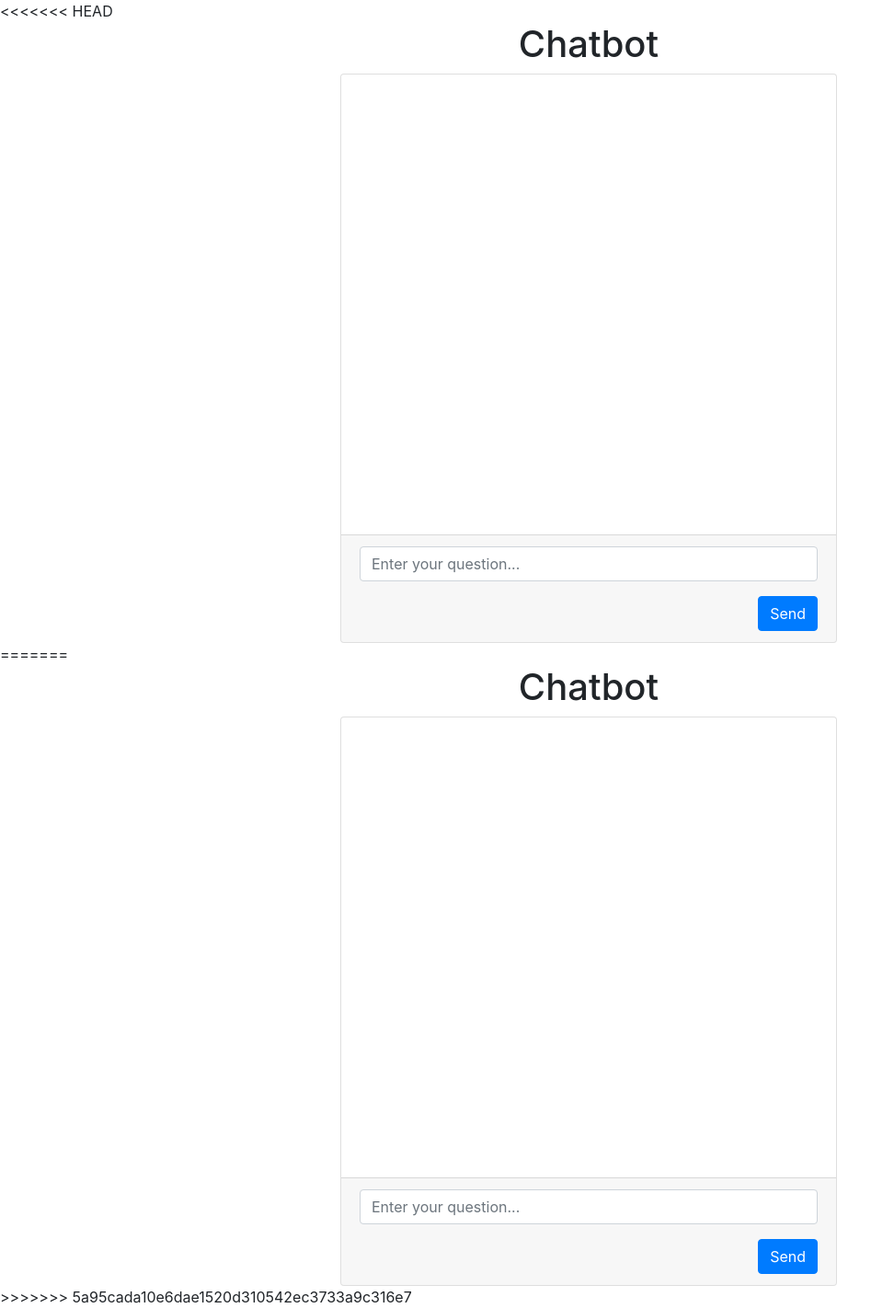
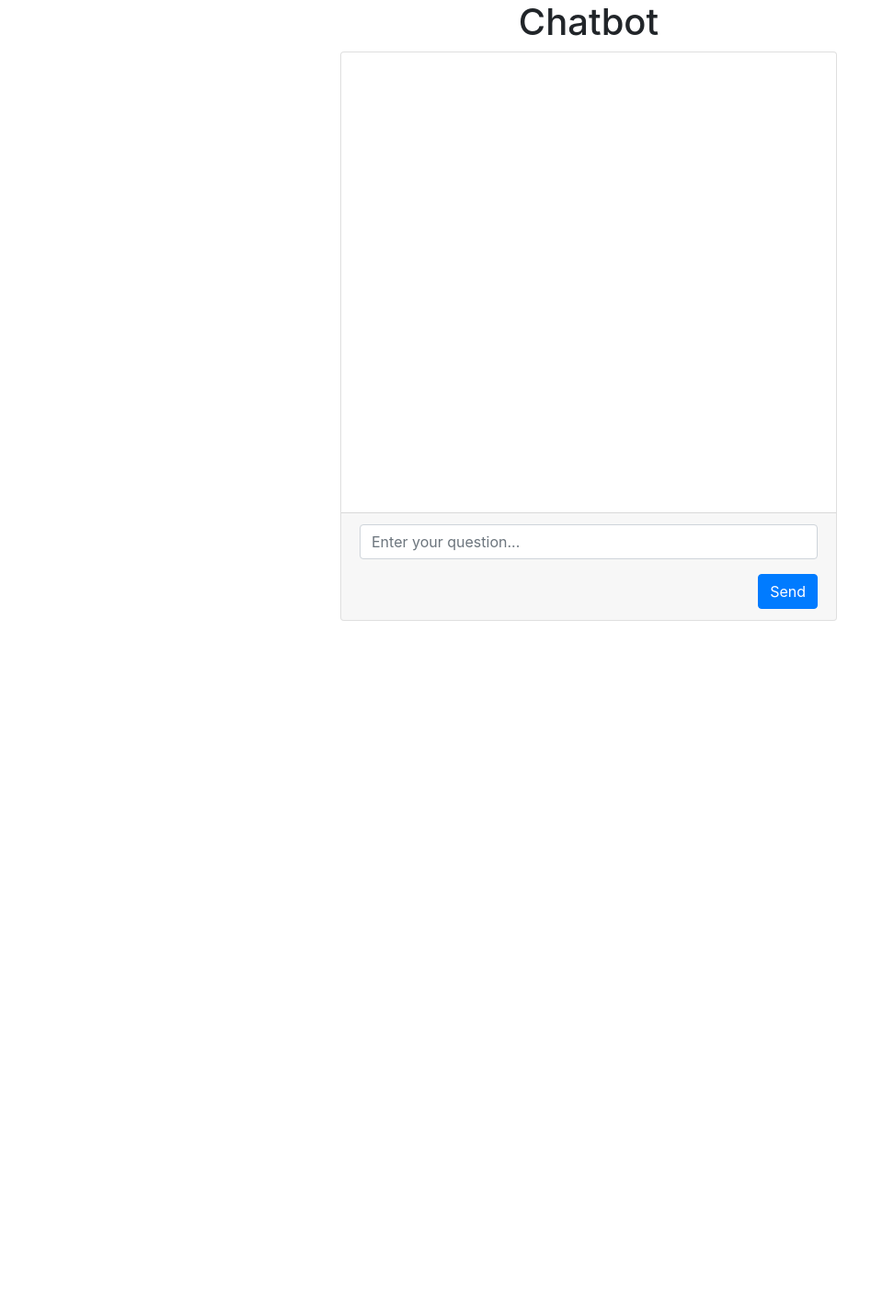
Before and after one commit to cizyy/Chatbot, a Flask app: page / in a window 1280 px wide. Shown: the whole page at 92% size, without its empty margins (0-972 px from the left). After the commit the page ends 675 px from the top, so only its background shows below. Run offline with Flask 2, Linux system fonts and the light colour scheme; some libraries are stand-ins or nearby versions.

Commit message:
New Changes for all

```diff
--- a/app.py
+++ b/app.py
@@ -30,9 +30,9 @@ def index():
             chat_history.append("AI: " + question)
             answer = askGPT("Human: " + chat_history[-2] + "\nAI: " + question + "\nAI: ")
             chat_history.append("Human: " + answer)
-        return render_template('templates/index.html', chat_history=chat_history)
+        return render_template('index.html', chat_history=chat_history)
     else:
-        return render_template('templates/index.html', chat_history=chat_history)
+        return render_template('index.html', chat_history=chat_history)
 
 if __name__ == '__main__':
     app.run(debug=True)
--- a/templates/index.html
+++ b/templates/index.html
@@ -1,4 +1,3 @@
-<<<<<<< HEAD
 <!DOCTYPE html>
 <html>
 <head>
@@ -44,50 +43,3 @@
     </div>
 </body>
 </html>
-=======
-<!DOCTYPE html>
-<html>
-<head>
-    <title>Chatbot</title>
-    <link rel="stylesheet" href="https://stackpath.bootstrapcdn.com/bootstrap/4.1.3/css/bootstrap.min.css">
-    <style>
-        .chatbox {
-            height: 500px;
-            overflow-y: scroll;
-        }
-    </style>
-</head>
-<body>
-    <div class="container">
-        <div class="row">
-            <div class="col-md-12">
-                <h1 class="text-center">Chatbot</h1>
-            </div>
-        </div>
-        <div class="row">
-            <div class="col-md-6 offset-md-3">
-                <div class="card">
-                    <div class="card-body chatbox">
-                        {% for line in chat_history %}
-                            {% if line.startswith('AI') %}
-                                <p class="text-right"><strong>Bot:</strong> {{ line[4:] }}</p>
-                            {% elif line.startswith('Human') %}
-                                <p><strong>You:</strong> {{ line[7:] }}</p>
-                            {% endif %}
-                        {% endfor %}
-                    </div>
-                    <div class="card-footer">
-                        <form method="POST">
-                            <div class="form-group">
-                                <input type="text" class="form-control" name="question" placeholder="Enter your question...">
-                            </div>
-                            <button type="submit" class="btn btn-primary float-right">Send</button>
-                        </form>
-                    </div>
-                </div>
-            </div>
-        </div>
-    </div>
-</body>
-</html>
->>>>>>> 5a95cada10e6dae1520d310542ec3733a9c316e7
```
